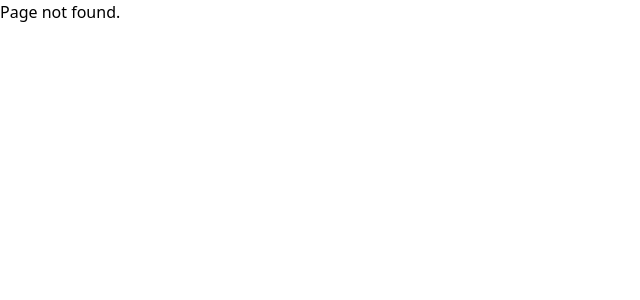
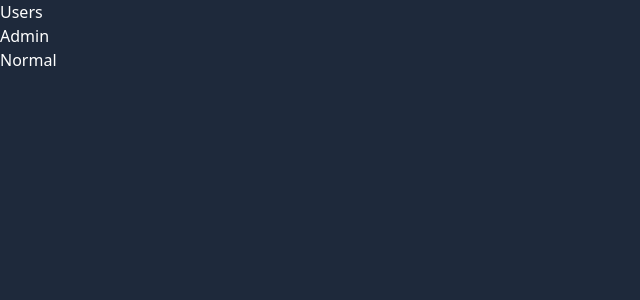
Before and after one commit to pauloo0/bookings, a React (Vite) app: page /users in a window 1280 px wide. Before the commit this address had no page. Shown: the top 300 px of the page, without its empty margins (0-640 px from the left). Built offline with nearby package versions, Linux system fonts and the light colour scheme.

Commit message:
Adding basic user state and creating slices.

```diff
--- a/src/App.tsx
+++ b/src/App.tsx
@@ -12,12 +12,16 @@ import RootLayout from './layouts/RootLayout.tsx'
 
 // Pages
 import Home from './features/home/Home.tsx'
+import UsersList from './features/users/UsersList.tsx'
 
 const router = createBrowserRouter(
   createRoutesFromElements(
     <>
       <Route path='/' element={<RootLayout />}>
         <Route index element={<Home />} />
+        <Route path='users'>
+          <Route index element={<UsersList />} />
+        </Route>
       </Route>
       <Route path='*' element={<h1>Page not found.</h1>} />
     </>
--- a/src/app/store.ts
+++ b/src/app/store.ts
@@ -1,8 +1,11 @@
 import { configureStore } from '@reduxjs/toolkit'
+
+// Reducers
+import usersReducer from '../features/users/usersSlice'
 
 export const store = configureStore({
   reducer: {
-    // users: usersReducer,
+    users: usersReducer,
     // clients: clientsReducer,
     // services: servicesReducer,
     // appointments: appointmentsReducer,
--- a/src/features/home/Home.tsx
+++ b/src/features/home/Home.tsx
@@ -3,7 +3,7 @@ import React from 'react'
 const Home: React.FC = () => {
   return (
     <div>
-      <h1 className='text-2xl text-white'>Hello world!</h1>
+      <h1 className='text-2xl'>Hello world!</h1>
     </div>
   )
 }
--- /dev/null
+++ b/src/features/users/UsersList.tsx
@@ -0,0 +1,20 @@
+import React from 'react'
+import { useAppSelector } from '../../app/hooks'
+import { User } from './usersSlice'
+
+const UsersList: React.FC = () => {
+  const users: User[] = useAppSelector((state) => state.users.users)
+
+  const renderedUsers = users.map((user) => (
+    <li key={user.id}>{user.firstName}</li>
+  ))
+
+  return (
+    <div>
+      <h2>Users</h2>
+      <ul>{renderedUsers}</ul>
+    </div>
+  )
+}
+
+export default UsersList
--- /dev/null
+++ b/src/features/users/usersSlice.ts
@@ -0,0 +1,48 @@
+import { createSlice } from '@reduxjs/toolkit'
+import { RootState } from '../../app/store'
+
+export interface User {
+  id: number
+  username: string
+  password: string
+  firstName: string
+  lastName: string
+  email?: string
+  phone?: string
+  role?: 'Admin' | 'User'
+}
+
+interface UsersState {
+  users: User[]
+}
+
+const initialState: UsersState = {
+  users: [
+    {
+      id: 1,
+      username: 'admin',
+      password: 'admin',
+      firstName: 'Admin',
+      lastName: 'User',
+      role: 'Admin',
+    },
+    {
+      id: 2,
+      username: 'user',
+      password: 'user',
+      firstName: 'Normal',
+      lastName: 'User',
+      role: 'User',
+    },
+  ],
+}
+
+const usersSlice = createSlice({
+  name: 'users',
+  initialState,
+  reducers: {},
+})
+
+export const selectAllUsers = (state: RootState) => state.users.users
+
+export default usersSlice.reducer
--- a/src/layouts/RootLayout.tsx
+++ b/src/layouts/RootLayout.tsx
@@ -3,7 +3,7 @@ import { Outlet } from 'react-router-dom'
 
 const RootLayout: React.FC = () => {
   return (
-    <main className='min-h-screen bg-slate-800'>
+    <main className='min-h-screen text-white bg-slate-800'>
       <Outlet />
     </main>
   )
```
Also changed, not shown: src/features/appointments/appointmentsSlice.ts (added), src/features/clients/clientsSlice.ts (added), src/features/services/servicesSlice.ts (added).
